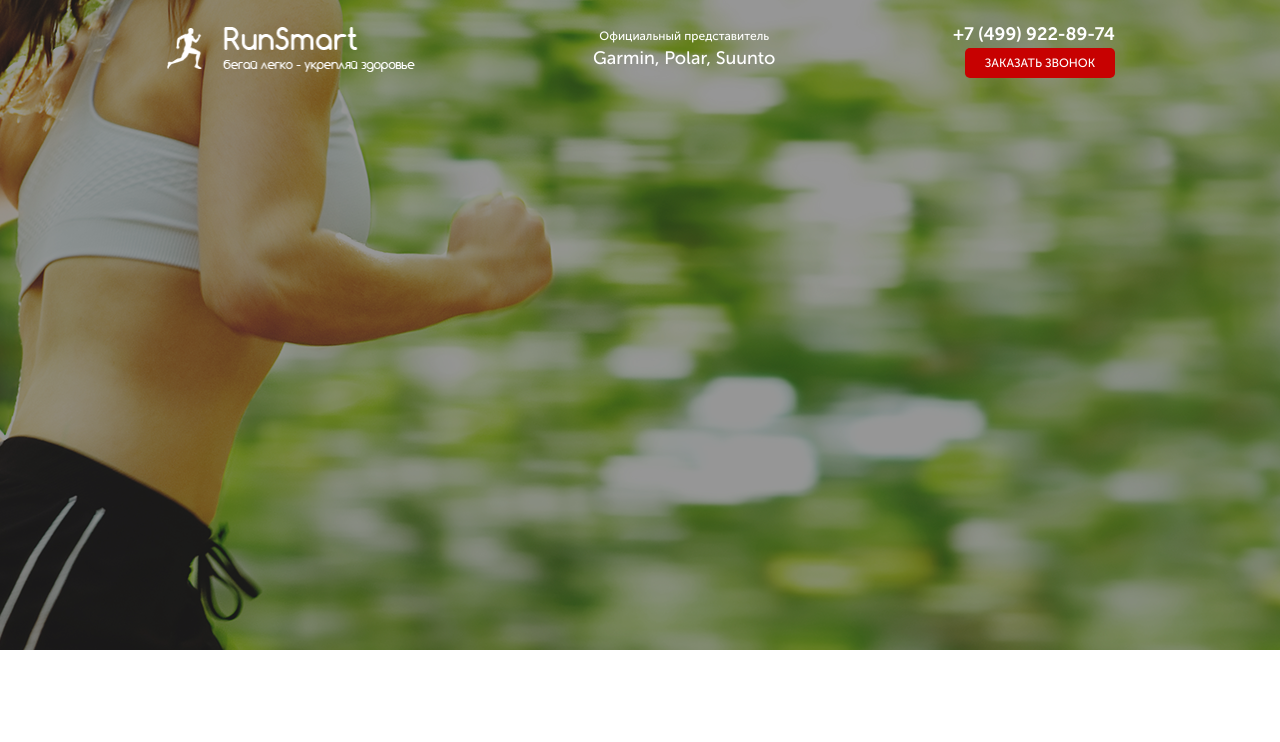
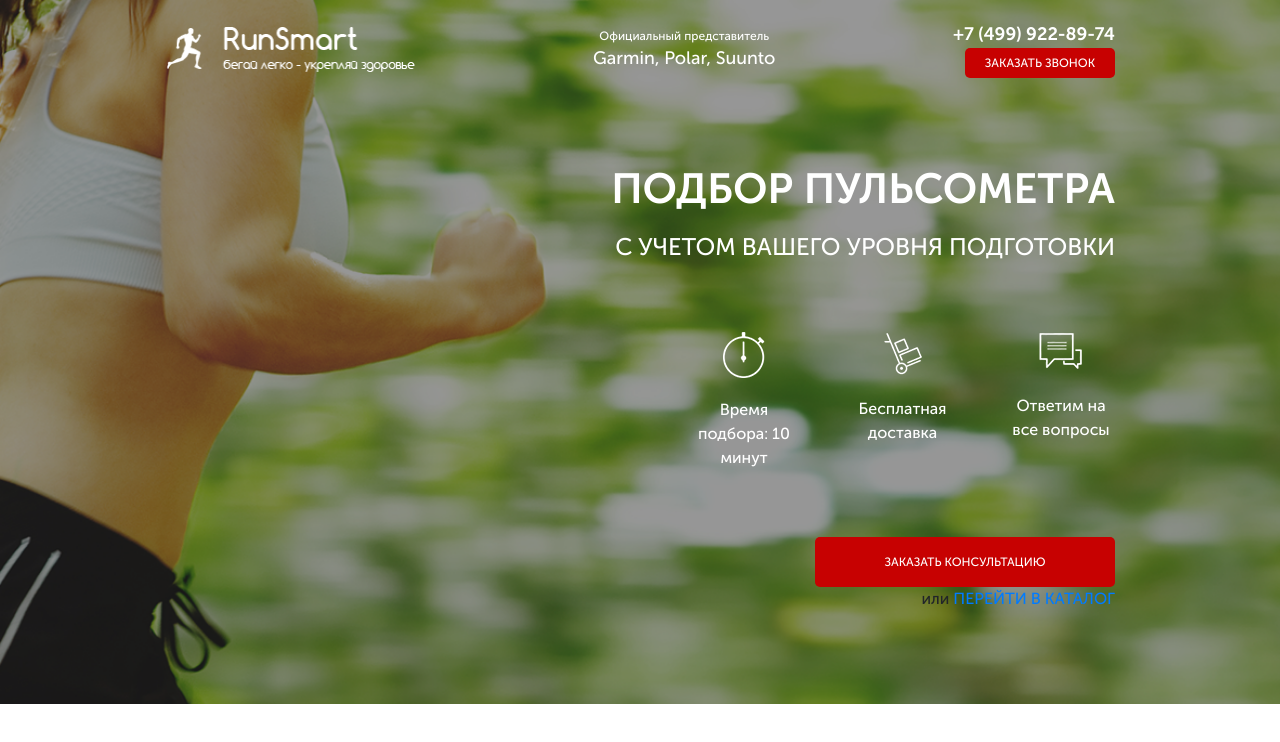
Before and after one commit to AlexandrDub78/pulses, a website: page src/index.html in a window 1280 px wide. Drawn offline with Linux system fonts and the light colour scheme.

Commit message:
come_back

```diff
--- a/src/index.html
+++ b/src/index.html
@@ -27,6 +27,32 @@
             <button class="button">заказать звонок</button>
           </div>
         </header>
+        <div class="promo__wrapper">
+          <h1 class="promo__header">Подбор пульсометра</h1>
+          <h2 class="promo__subheader">с учетом Вашего уровня подготовки</h2>
+          <div class="promo__icons">
+            <div class="promo__icon">
+              <img
+                src="icons/019_timer_time_stopwatch_2_64_41.png"
+                alt="timer"
+              />
+              Время подбора: 10 минут
+            </div>
+            <div class="promo__icon">
+              <img src="icons/app_08_hand_cart_64_48.png" alt="hand-card" />
+              Бесплатная доставка
+            </div>
+            <div class="promo__icon">
+              <img src="icons/messages_64_49.png" alt="messages" />
+              Ответим на все вопросы
+            </div>
+          </div>
+          <button class="button button_main">заказать консультацию</button>
+          <div class="promo__link">
+            или
+            <a href="№">ПЕРЕЙТИ В КАТАЛОГ</a>
+          </div>
+        </div>
       </div>
     </div>
   </body>
--- a/src/sass/blocks/_buttons.scss
+++ b/src/sass/blocks/_buttons.scss
@@ -8,4 +8,10 @@
    font-size: 12px;
    font-weight: 500;
    text-transform: uppercase;
+   &_main {
+      margin-top: 67px;
+      width: 300px;
+      height: 50px;
+      font-style: 16px;
+   }
 }
--- a/src/sass/blocks/_promo.scss
+++ b/src/sass/blocks/_promo.scss
@@ -2,4 +2,46 @@
    min-height: 650px;
    padding: 21px 0 93px 0;
    background: url(../../img/main.png) center (center/cover) no-repeat;
+   &__wrapper {
+      display: flex;
+      flex-direction: column;
+      align-items: flex-end;
+      margin-top: 90px;
+   }
+   &__header {
+      color: #ffffff;
+      font-size: 42px;
+      font-weight: 700;
+      text-transform: uppercase;
+      line-height: 42px;
+   }
+   &__subheader {
+      margin-top: 17px;
+      color: #ffffff;
+      font-size: 24px;
+      line-height: 24px;
+      font-weight: 500;
+      text-transform: uppercase;
+   }
+   &__icons {
+      margin-top: 65px;
+      width: 425px;
+      display: flex;
+      justify-content: space-between;
+   }
+   &__icon {
+      width: 108px;
+      text-align: center;
+      color: #ffffff;
+      font-style: 14px;
+      font-weight: 500;
+      img {
+         display: block;
+         margin: 0 auto;
+         margin-bottom: 20px;
+      }
+   }
+   &__link {
+
+   }
 }
```
Also changed, not shown: src/css/style.min.css.
